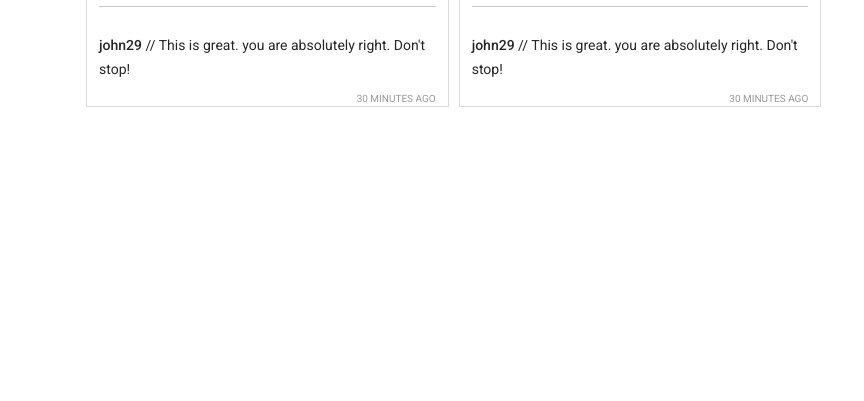
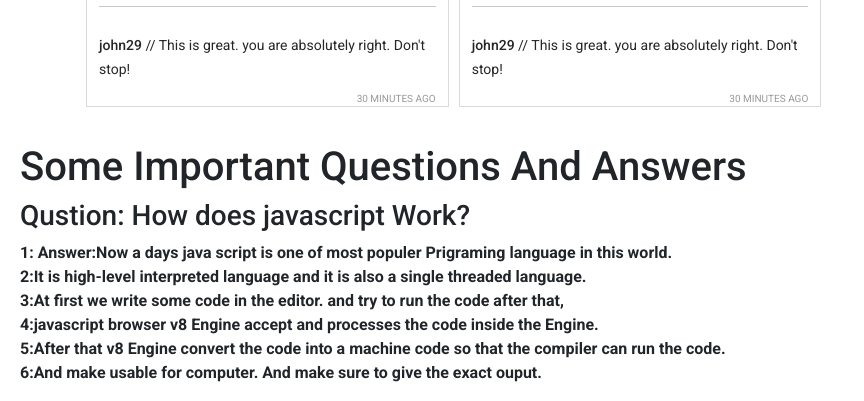
Before and after one commit to bariknishan/insta-city-7, a plain HTML site: page index.html in a window 1280 px wide. Shown: the part 1425-1826 px from the top of the page, without its empty margins (0-864 px from the left). Before the commit the page ends 1548 px from the top, so only its background shows below. Drawn offline with nearby package versions, Linux system fonts and the light colour scheme.

Commit message:
bonus aded

```diff
--- a/css/style.css
+++ b/css/style.css
@@ -256,3 +256,12 @@ img {
     grid-template-columns: repeat(1, 1fr);
   }
 }
+ /* --------------------------------bonus area css ---------------------------- */
+ .bonus-area{
+   /* text-align: center; */
+   margin-top: 20px;
+   margin-left: 20px;
+ }
+ .bonus-area p{
+   font-weight: bold;
+ }
--- a/index.html
+++ b/index.html
@@ -77,6 +77,31 @@
                 <h1>Reported posts</h1>
             </div>
         </main>
+
+<section>
+
+    <div class="bonus-area">
+        <h1> Some Important Questions And Answers </h1>
+        <h3>Qustion: How does javascript Work?</h3>
+        <p> 1: Answer:Now a days java script is one of most populer Prigraming language in this world. <br>
+            2:It is high-level interpreted language and it is also a single threaded language. <br>
+            3:At first we write some code in the editor. and try to run the code after that, <br>
+            4:javascript browser v8 Engine accept and processes the code inside the Engine. <br>
+            5:After that v8 Engine convert the code into a machine code so that the compiler can run the code. <br>
+            6:And make  usable for computer. And make sure to give the exact ouput.
+
+        </p>
+
+
+    </div>
+
+
+</section>
+
+
+
+
+
         <footer></footer>
 
         <!-- add javascript  file  -->
```
